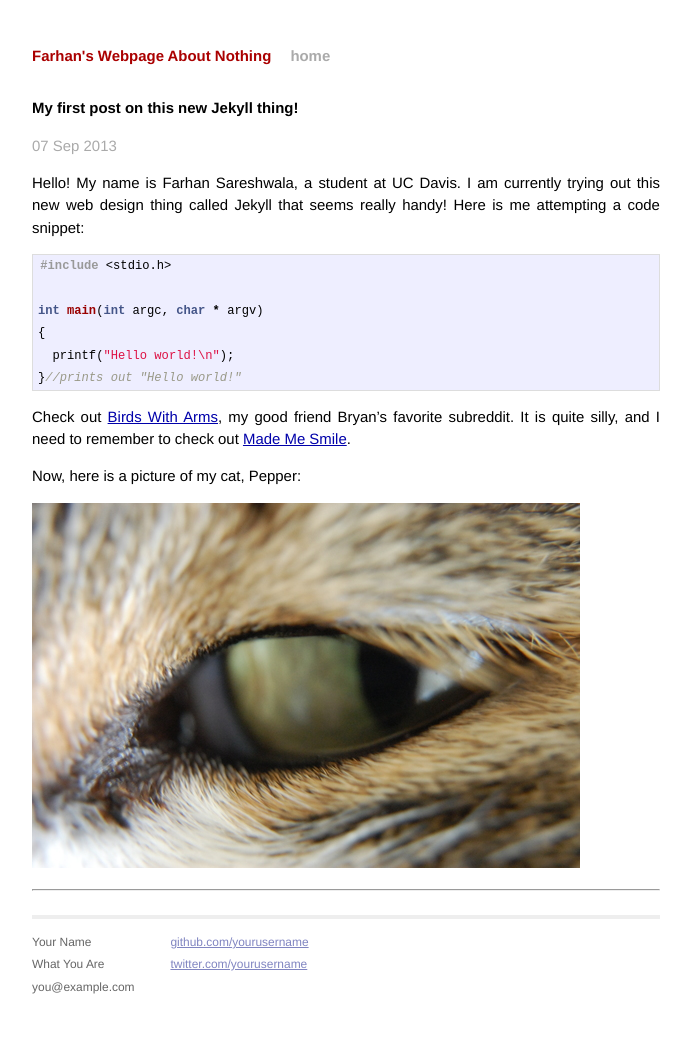
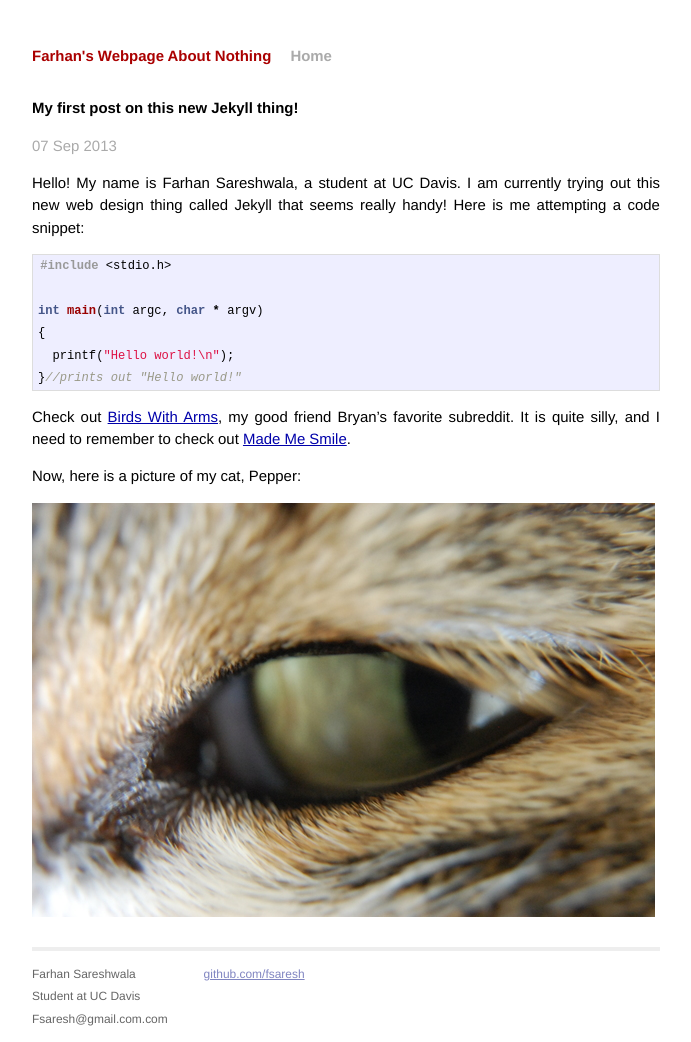
Before and after one commit to fsaresh/fsaresh.github.io, a Jekyll site: the page built from _posts/2013-09-07-firstpost.markdown, in a window 1280 px wide. Shown: the whole page, without its empty margins (294-985 px from the left). Built offline with Jekyll 4.4.1, drawn with Linux system fonts in a browser that asks for light colours; Markdown is read by kramdown in place of the engine named in the settings; before the commit the page ends 1010 px from its top, so only the background shows below that.

Commit message:
Fixed picture size and info

```diff
--- a/_layouts/default.html
+++ b/_layouts/default.html
@@ -18,7 +18,7 @@
         <div class="site">
           <div class="header">
             <h1 class="title"><a href="/">{{ site.name }}</a></h1>
-            <a class="extra" href="/">home</a>
+            <a class="extra" href="/">Home</a>
           </div>
 
           {{ content }}
@@ -26,15 +26,14 @@
           <div class="footer">
             <div class="contact">
               <p>
-                Your Name<br />
-                What You Are<br />
-                you@example.com
+                Farhan Sareshwala<br />
+                Student at UC Davis<br />
+                Fsaresh@gmail.com.com
               </p>
             </div>
             <div class="contact">
               <p>
-                <a href="https://github.com/yourusername">github.com/yourusername</a><br />
-                <a href="https://twitter.com/yourusername">twitter.com/yourusername</a><br />
+                <a href="https://github.com/fsaresh">github.com/fsaresh</a><br />
               </p>
             </div>
           </div>
--- a/_posts/2013-09-07-firstpost.markdown
+++ b/_posts/2013-09-07-firstpost.markdown
@@ -22,6 +22,5 @@
 
 ![Pepper is a cat]({{ site.url }}/resources/pixel_pepper.JPG)
 
----
 [bwa]: http://reddit.com/r/birdswitharms
 [mms]: http://reddit.com/r/mademesmile
```
Also changed, not shown: resources/pixel_pepper.JPG, 4 other files.
